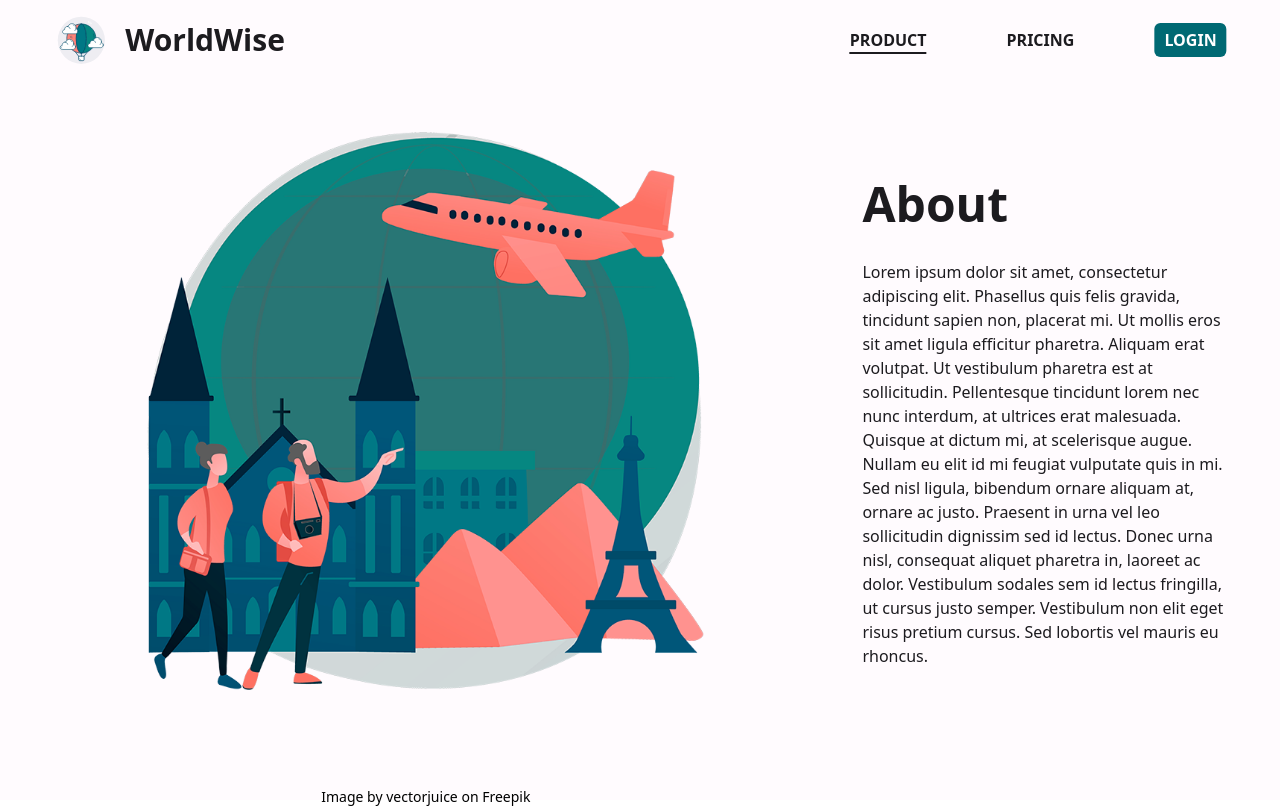
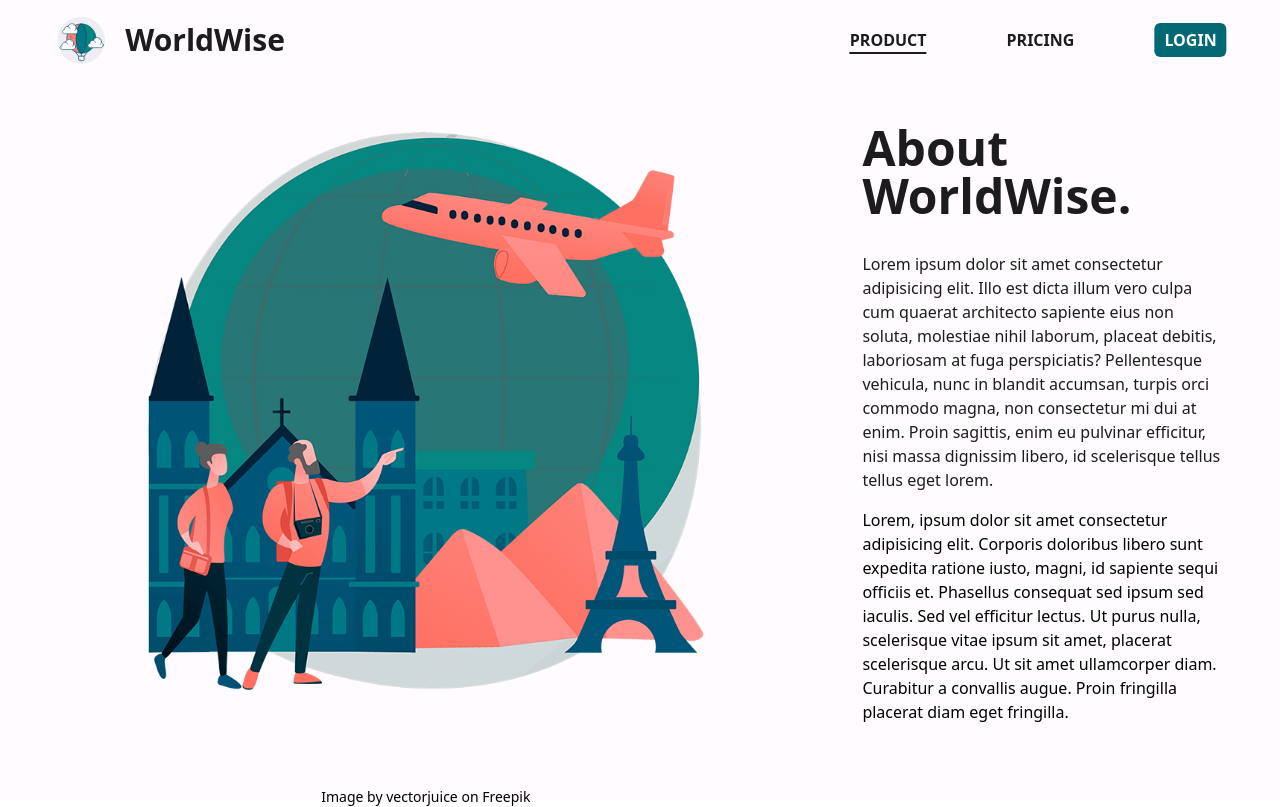
Before and after one commit to HalfMayo/Worldwise, a React (Vite) app: page /product in a window 1280 px wide. Built offline with nearby package versions, Linux system fonts and the light colour scheme; no server answers.

Commit message:
Slightly better texts

```diff
--- a/src/pages/Homepage.tsx
+++ b/src/pages/Homepage.tsx
@@ -22,9 +22,15 @@ export default function Homepage() {
                         <p className="text-sm"><a href="https://www.freepik.com/free-vector/traveling-world-abstract-concept-illustration_11669325.htm#query=travel%20illustration&position=4&from_view=search&track=ais">Image by vectorjuice</a> on Freepik</p>
                     </div>
                     <div className="w-1/3">
-                        <h1 className="text-on-surface text-7xl mb-8 font-extrabold">Let's travel</h1>
-                        <p className="text-on-surface mb-8">Lorem ipsum dolor sit amet, consectetur adipiscing elit. Cras egestas sapien non leo scelerisque, non ullamcorper diam euismod. Vivamus nec sodales risus. Aenean ac pharetra nibh. Aenean ullamcorper velit dignissim eros rutrum, ac efficitur dui condimentum.</p>
-                        <Button label="Explore now" onClick={handleClick} color="primary" rank="main"/>
+                        <h1 className="text-on-surface text-7xl mb-4 font-extrabold">
+                            You travel the world.
+                        </h1>
+                        <h2 className="text-on-surface text-4xl mb-8 ml-2 font-extrabold">
+                            WorldWise keeps track of your adventures.
+                        </h2>
+                        <h3 className="text-on-surface text-lg mb-8 ml-2">A world map that tracks your footsteps into every city you can think of. Never forget your wonderful experiences, and show your friends how you have wandered the world.
+                        </h3>
+                        <Button className="ml-2" label="Explore now" onClick={handleClick} color="primary" rank="main"/>
                     </div>
                 </div>
             </section>
--- a/src/pages/Pricing.tsx
+++ b/src/pages/Pricing.tsx
@@ -12,8 +12,15 @@ export default function Pricing() {
                     <p className="text-sm"><a href="https://www.freepik.com/free-vector/low-cost-flights-abstract-concept-illustration_11669327.htm?query=travel">Image by vectorjuice</a> on Freepik</p>
                 </div>
                     <div className="w-5/12">
-                        <h2 className="text-5xl text-on-surface font-bold mb-8">Prices</h2>
-                        <p className="text-on-surface">Lorem ipsum dolor sit amet, consectetur adipiscing elit. Phasellus quis felis gravida, tincidunt sapien non, placerat mi. Ut mollis eros sit amet ligula efficitur pharetra. Aliquam erat volutpat. Ut vestibulum pharetra est at sollicitudin. Pellentesque tincidunt lorem nec nunc interdum, at ultrices erat malesuada. Quisque at dictum mi, at scelerisque augue. Nullam eu elit id mi feugiat vulputate quis in mi. Sed nisl ligula, bibendum ornare aliquam at, ornare ac justo. Praesent in urna vel leo sollicitudin dignissim sed id lectus. Donec urna nisl, consequat aliquet pharetra in, laoreet ac dolor. Vestibulum sodales sem id lectus fringilla, ut cursus justo semper. Vestibulum non elit eget risus pretium cursus. Sed lobortis vel mauris eu rhoncus.</p>
+                        <h2 className="text-4xl text-on-surface font-bold mb-8">Simple pricing. Just $9/month.
+                        </h2>
+                        <p className="text-on-surface mb-4">Lorem ipsum dolor sit amet, consectetur adipiscing elit. Phasellus quis felis gravida,
+                        tincidunt sapien non, placerat mi. Ut mollis eros sit amet ligula efficitur pharetra. Aliquam erat volutpat.
+                        Ut vestibulum pharetra est at sollicitudin. Pellentesque tincidunt lorem nec nunc interdum, at ultrices erat malesuada.
+                        Quisque at dictum mi, at scelerisque augue.</p>
+                        <p>Nullam eu elit id mi feugiat vulputate quis in mi. Sed nisl ligula, bibendum ornare aliquam at,
+                        ornare ac justo. Praesent in urna vel leo sollicitudin dignissim sed id lectus. Donec urna nisl, consequat aliquet pharetra in, laoreet ac dolor.
+                        Vestibulum sodales sem id lectus fringilla, ut cursus justo semper. Vestibulum non elit eget risus pretium cursus. Sed lobortis vel mauris eu rhoncus.</p>
                     </div>
                 </div>
             </section>
--- a/src/pages/Product.tsx
+++ b/src/pages/Product.tsx
@@ -12,8 +12,19 @@ export default function Product() {
                     <p className="text-sm"><a href="https://www.freepik.com/free-vector/retirement-travel-abstract-concept-vector-illustration-pension-traveling-retirement-savings-medical-care-cover-travel-expenses-elderly-people-insurance-trip-destination-abstract-metaphor_11663939.htm#query=travel&position=34&from_view=author">Image by vectorjuice</a> on Freepik</p>
                 </div>
                     <div className="w-5/12">
-                        <h2 className="text-5xl text-on-surface font-bold mb-8">About</h2>
-                        <p className="text-on-surface">Lorem ipsum dolor sit amet, consectetur adipiscing elit. Phasellus quis felis gravida, tincidunt sapien non, placerat mi. Ut mollis eros sit amet ligula efficitur pharetra. Aliquam erat volutpat. Ut vestibulum pharetra est at sollicitudin. Pellentesque tincidunt lorem nec nunc interdum, at ultrices erat malesuada. Quisque at dictum mi, at scelerisque augue. Nullam eu elit id mi feugiat vulputate quis in mi. Sed nisl ligula, bibendum ornare aliquam at, ornare ac justo. Praesent in urna vel leo sollicitudin dignissim sed id lectus. Donec urna nisl, consequat aliquet pharetra in, laoreet ac dolor. Vestibulum sodales sem id lectus fringilla, ut cursus justo semper. Vestibulum non elit eget risus pretium cursus. Sed lobortis vel mauris eu rhoncus.</p>
+                        <h2 className="text-5xl text-on-surface font-bold mb-8">About WorldWise.</h2>
+                        <p className="text-on-surface mb-4">Lorem ipsum dolor sit amet consectetur adipisicing elit. Illo est
+                        dicta illum vero culpa cum quaerat architecto sapiente eius non
+                        soluta, molestiae nihil laborum, placeat debitis, laboriosam at fuga
+                        perspiciatis? Pellentesque vehicula, nunc in blandit accumsan, turpis
+                        orci commodo magna, non consectetur mi dui at enim. Proin sagittis, enim
+                        eu pulvinar efficitur, nisi massa dignissim libero, id scelerisque tellus tellus eget lorem.</p>
+                        <p> Lorem, ipsum dolor sit amet consectetur adipisicing elit. Corporis
+                        doloribus libero sunt expedita ratione iusto, magni, id sapiente
+                        sequi officiis et. Phasellus consequat sed ipsum sed iaculis. Sed vel efficitur lectus.
+                        Ut purus nulla, scelerisque vitae ipsum sit amet, placerat scelerisque arcu. Ut sit amet
+                        ullamcorper diam. Curabitur a convallis augue. Proin fringilla placerat diam eget fringilla.
+                        </p>
                     </div>
                 </div>
             </section>
```
